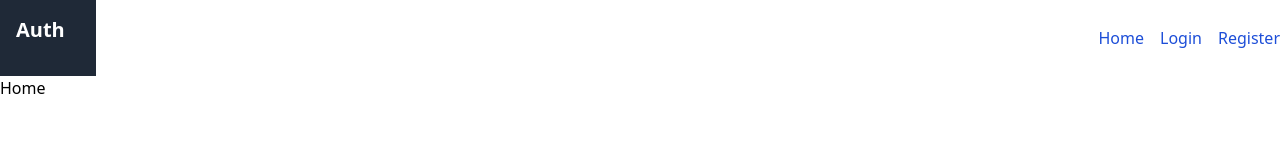
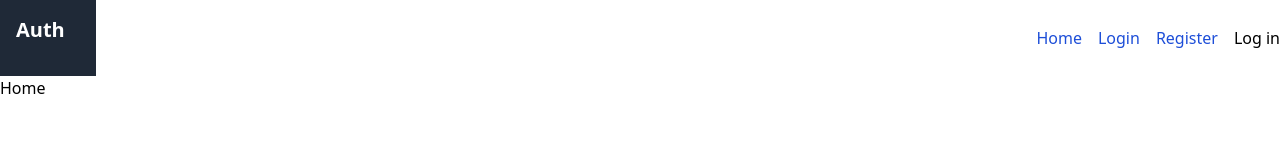
Before and after one commit to Yousufjoy/private-auth, a React (Vite) app: page / in a window 1280 px wide. Shown: the top 160 px of the page. Built offline with nearby package versions, Linux system fonts and the light colour scheme; no server answers.

Commit message:
(advanced) Use onAuthStateChanged to manage user auth state

```diff
--- a/src/components/Header/Header.jsx
+++ b/src/components/Header/Header.jsx
@@ -1,6 +1,20 @@
-import { NavLink } from "react-router-dom";
+import { useContext } from "react";
+import { NavLink, Link } from "react-router-dom";
+import { AuthContext } from "../../providers/AuthProvider";
 
 const Header = () => {
+  const { user, logOut } = useContext(AuthContext);
+
+  const handleLogout = () => {
+    logOut()
+      .then(() => {
+        console.log("User Logged Out");
+      })
+      .then((error) => {
+        console.log(error);
+      });
+  };
+
   return (
     <div>
       <div className="flex items-center ">
@@ -26,6 +40,23 @@ const Header = () => {
                 <a className="text-blue-700">Register</a>
               </NavLink>
             </li>
+            <li>
+              {user ? (
+                <>
+                  <span className="mx-4">{user.email}</span>
+                  <button
+                    className=" bg-blue-400 text-white"
+                    onClick={handleLogout}
+                  >
+                    Sign out
+                  </button>
+                </>
+              ) : (
+                <Link to="/login">
+                  <button>Log in</button>
+                </Link>
+              )}
+            </li>
           </ul>
         </div>
       </div>
--- a/src/providers/AuthProvider.jsx
+++ b/src/providers/AuthProvider.jsx
@@ -4,6 +4,7 @@ import {
   createUserWithEmailAndPassword,
   onAuthStateChanged,
   signInWithEmailAndPassword,
+  signOut,
 } from "firebase/auth";
 import auth from "../firebase.config";
 
@@ -19,14 +20,25 @@ const AuthProvider = ({ children }) => {
     return signInWithEmailAndPassword(auth, email, password);
   };
 
-  const authInfo = { user, createUser, signInUser }; // Eita create korar karon hocche overall application e jeno sobai access korte pare
+  const logOut = () => {
+    return signOut(auth);
+  };
+
+  const authInfo = {
+    user,
+    createUser,
+    signInUser,
+    logOut,
+  }; // Eita create korar karon hocche overall application e jeno sobai access korte pare
 
   // Ekhane useEffect use kortesi karon observe korbo j kotokhon user login thaktese or logut hoye jacche kotokhon por page reload dilo etc ekhane basically state k dhore rakhtese log out na hole state ta k dhore rakhtese j user ta ase kina!!
 
+  //observe auth state Change
   useEffect(() => {
     // So ekhane jini ta hocche jokhon ami kono ekta state change er moto observer kortesi oita ekta reference (unSubscribe) e rekhe dicchi shey ekta callback function hisebe peye jay jeta te ashole poroborti chaile relation ta detach korte pari
     // onAuthStateChanged jinis ta ansi hocche firebase->Web->Mange Users-> Web Modular Api
     const unSubscribe = onAuthStateChanged(auth, (currentUser) => {
+      // currentUser ekta function jeta hocche jokhon kono kisu change hobe tokhon ei function ta k call korbe
       setUser(currentUser);
       console.log(
         "Observing current User inside useEffect of auth provider",
```
